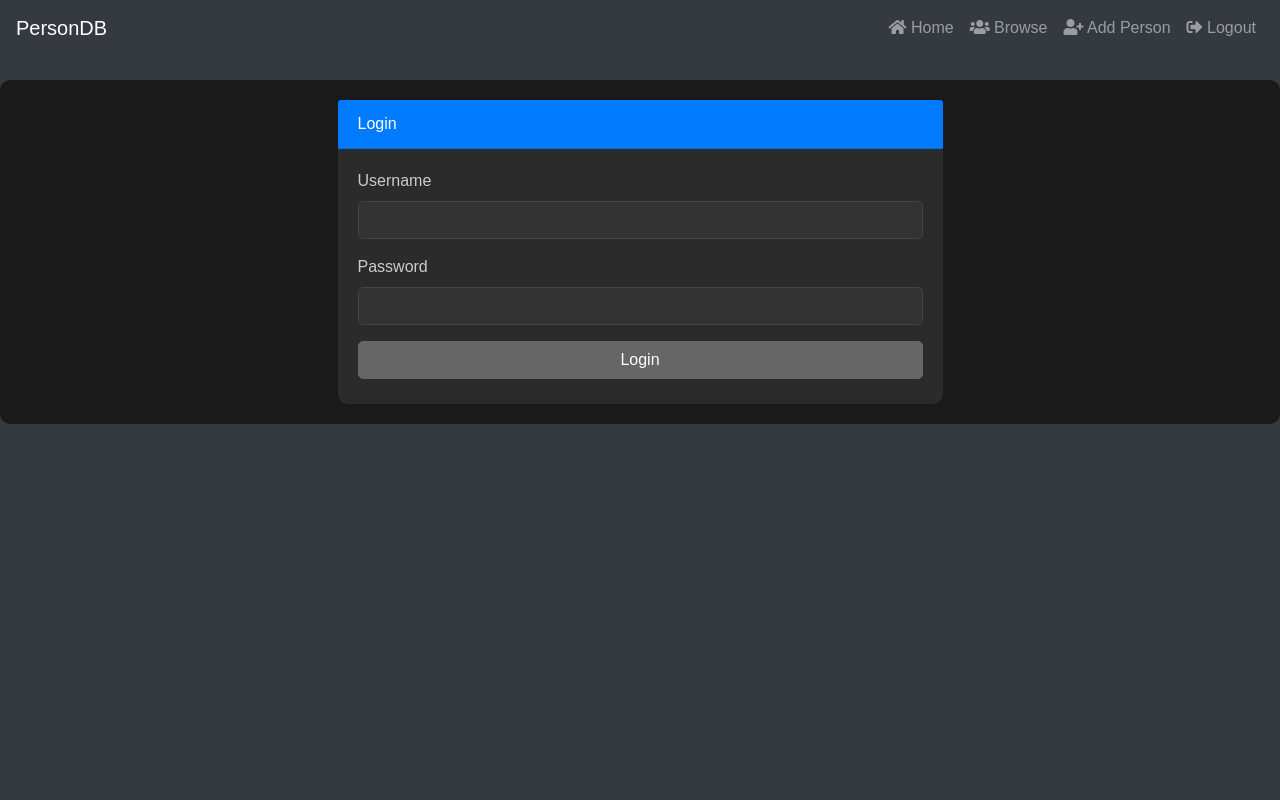
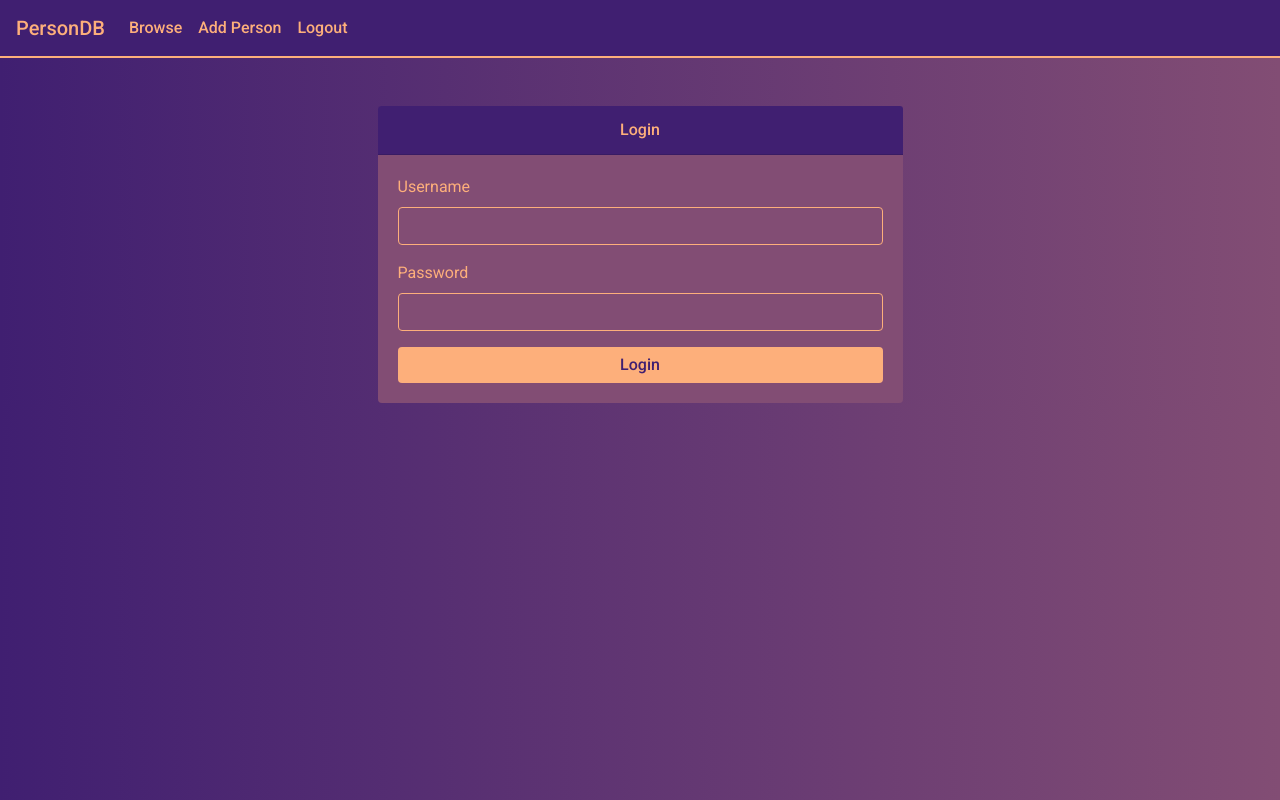
Before and after one commit to JeffreyConton/PersonalPersonDatabase, a Flask app: page /login in a window 1280 px wide. Run offline with Flask 3, Linux system fonts and the light colour scheme; some libraries are stand-ins or nearby versions.

Commit message:
polishing

```diff
--- a/app/routes.py
+++ b/app/routes.py
@@ -49,6 +49,7 @@ def home():
 
 from flask import jsonify
 
+
 @app.route('/browse')
 @login_required
 def browse():
@@ -72,6 +73,13 @@ def browse():
         return jsonify(response)
 
     return render_template('browse.html', people=people)
+
+
+@app.route('/profile/<int:id>')
+@login_required
+def profile(id):
+    person = Person.query.get_or_404(id)
+    return render_template('profile.html', person=person)
 
 
 @app.route('/add', methods=['GET', 'POST'])
--- a/app/static/css/styles.css
+++ b/app/static/css/styles.css
@@ -1,105 +1,92 @@
+/* General Styles */
 body {
-    background-color: #1a1a1a;
-    color: #eee;
-    font-family: Arial, sans-serif;
-    margin: 0;
-    padding: 0;
-    min-height: 100vh;
+    background: linear-gradient(to right, #401F71, #824D74);
+    color: #FDAF7B;
+    font-family: 'Roboto', sans-serif;
+}
+
+.container {
+    margin-top: 20px;
+}
+
+.card {
+    background-color: #824D74;
+    border: none;
+}
+
+.card-body {
+    color: #FDAF7B;
+}
+
+.card-header {
+    background-color: #401F71;  /* Dark background for card header */
+    color: #FDAF7B;  /* Ensure the text color matches the theme */
+    font-weight: 500;
 }
 
 .navbar {
-    margin-bottom: 20px;
-    background-color: #2b2b2b;
+    background-color: #401F71;
+    border-bottom: 2px solid #FDAF7B;
 }
 
-.card {
-    background-color: #2b2b2b;
-    color: #eee;
-    border: none;
-    border-radius: 10px;
-    display: flex;
-    flex-direction: column;
-    justify-content: space-between;
+.nav-link, .navbar-brand {
+    color: #FDAF7B !important;
+    font-weight: 500;
 }
 
-.card-body {
-    display: flex;
-    flex-direction: column;
+.nav-link:hover, .navbar-brand:hover {
+    color: #BE7B72 !important;
 }
 
-.card .btn {
-    margin-right: 5px;
-    margin-bottom: 5px;
+.btn-secondary, .btn-primary, .btn-danger {
+    background-color: #FDAF7B;
+    border: none;
+    color: #401F71;
+    font-weight: 500;
 }
 
-.form-group label {
-    color: #ccc;
+.btn-secondary:hover, .btn-primary:hover, .btn-danger:hover {
+    background-color: #BE7B72;
+    color: #401F71;
 }
 
 .form-control {
-    background-color: #333;
-    color: #eee;
-    border: 1px solid #444;
-    border-radius: 5px;
+    background-color: #824D74;
+    border: 1px solid #FDAF7B;
+    color: #FDAF7B;
+    font-family: 'Roboto', sans-serif;
 }
 
 .form-control:focus {
-    background-color: #444;
-    color: #fff;
-    border-color: #555;
+    background-color: #824D74;
+    border: 1px solid #FDAF7B;
+    color: #FDAF7B;
 }
 
-.btn-primary, .btn-secondary {
-    background-color: #666;
-    border-color: #666;
-    border-radius: 5px;
+.table {
+    color: #FDAF7B;
 }
 
-.btn-primary:hover, .btn-secondary:hover {
-    background-color: #555;
-    border-color: #555;
+.table th, .table td {
+    border-color: #BE7B72;
 }
 
-.btn-danger {
-    background-color: #dc3545;
-    border-color: #dc3545;
-    border-radius: 5px;
+.text-white a {
+    color: #FDAF7B;
 }
 
-.btn-danger:hover {
-    background-color: #c82333;
-    border-color: #bd2130;
+.text-white a:hover {
+    color: #BE7B72;
 }
 
-.container {
-    max-width: 1600px;
-    margin: 0 auto;
-    padding: 20px;
-    background-color: #1a1a1a;
-    border-radius: 10px;
+.text-info {
+    color: #FDAF7B !important;
 }
 
-h1, h2, h3, h4, h5, h6 {
-    color: #fff;
+.spinner-border {
+    color: #FDAF7B;
 }
 
-.btn-block {
-    display: block;
-    width: 100%;
+.mt-auto {
+    margin-top: auto;
 }
-
-#loading {
-    margin-top: 20px;
-}
-
-.pagination .page-item .page-link {
-    color: #666;
-    background-color: #2b2b2b;
-    border: 1px solid #333;
-    border-radius: 5px;
-}
-
-.pagination .page-item.active .page-link {
-    background-color: #666;
-    border-color: #666;
-}
--- a/app/templates/base.html
+++ b/app/templates/base.html
@@ -1,37 +1,44 @@
-<!DOCTYPE html>
+<!doctype html>
 <html lang="en">
 <head>
-    <meta charset="UTF-8">
-    <meta name="viewport" content="width=device-width, initial-scale=1.0">
+    <meta charset="utf-8">
+    <meta name="viewport" content="width=device-width, initial-scale=1, shrink-to-fit=no">
+    <link rel="stylesheet" href="https://stackpath.bootstrapcdn.com/bootstrap/4.5.2/css/bootstrap.min.css">
+    <link rel="stylesheet" href="{{ url_for('static', filename='css/styles.css') }}">
+    <link rel="stylesheet" href="https://cdnjs.cloudflare.com/ajax/libs/font-awesome/5.15.1/css/all.min.css">
+    <link href="https://fonts.googleapis.com/css2?family=Roboto:wght@400;500;700&display=swap" rel="stylesheet">
     <title>{% block title %}Personal Person Database{% endblock %}</title>
-    <link rel="stylesheet" href="https://stackpath.bootstrapcdn.com/bootstrap/4.5.2/css/bootstrap.min.css">
-    <link rel="stylesheet" href="https://cdnjs.cloudflare.com/ajax/libs/font-awesome/5.15.3/css/all.min.css">
-    <link rel="stylesheet" href="{{ url_for('static', filename='css/styles.css') }}">
 </head>
-<body class="bg-dark text-light">
-    <nav class="navbar navbar-expand-lg navbar-dark bg-dark">
+<body>
+    <nav class="navbar navbar-expand-lg navbar-dark">
         <a class="navbar-brand" href="{{ url_for('home') }}">PersonDB</a>
         <button class="navbar-toggler" type="button" data-toggle="collapse" data-target="#navbarNav" aria-controls="navbarNav" aria-expanded="false" aria-label="Toggle navigation">
             <span class="navbar-toggler-icon"></span>
         </button>
         <div class="collapse navbar-collapse" id="navbarNav">
-            <ul class="navbar-nav ml-auto">
+            <ul class="navbar-nav">
                 <li class="nav-item">
-                    <a class="nav-link" href="{{ url_for('home') }}"><i class="fas fa-home"></i> Home</a>
+                    <a class="nav-link" href="{{ url_for('browse') }}">Browse</a>
                 </li>
                 <li class="nav-item">
-                    <a class="nav-link" href="{{ url_for('browse') }}"><i class="fas fa-users"></i> Browse</a>
+                    <a class="nav-link" href="{{ url_for('add_or_edit') }}">Add Person</a>
                 </li>
                 <li class="nav-item">
-                    <a class="nav-link" href="{{ url_for('add_or_edit') }}"><i class="fas fa-user-plus"></i> Add Person</a>
-                </li>
-                <li class="nav-item">
-                    <a class="nav-link" href="{{ url_for('logout') }}"><i class="fas fa-sign-out-alt"></i> Logout</a>
+                    <a class="nav-link" href="{{ url_for('logout') }}">Logout</a>
                 </li>
             </ul>
         </div>
     </nav>
-    <div class="container mt-4">
+    <div class="container">
+        {% with messages = get_flashed_messages(with_categories=true) %}
+          {% if messages %}
+            <div class="alert alert-dismissible fade show" role="alert">
+              {% for category, message in messages %}
+                <div class="alert alert-{{ category }}">{{ message }}</div>
+              {% endfor %}
+            </div>
+          {% endif %}
+        {% endwith %}
         {% block content %}{% endblock %}
     </div>
     <script src="https://code.jquery.com/jquery-3.5.1.min.js"></script>
--- a/app/templates/browse.html
+++ b/app/templates/browse.html
@@ -7,9 +7,9 @@
 <div id="people-container" class="row">
     {% for person in people.items %}
     <div class="col-md-4 mb-4">
-        <div class="card bg-secondary text-white h-100">
+        <div class="card text-white h-100">
             <div class="card-body d-flex flex-column">
-                <h5 class="card-title">{{ person.full_name }}</h5>
+                <h5 class="card-title"><a href="{{ url_for('profile', id=person.id) }}" class="text-white">{{ person.full_name }}</a></h5>
                 <p class="card-text">
                     {{ person.email_address }}<br>
                     {{ person.phone_number }}
--- a/app/templates/login.html
+++ b/app/templates/login.html
@@ -3,10 +3,13 @@
 {% block title %}Login - Personal Person Database{% endblock %}
 
 {% block content %}
+<div class="container mt-5">
     <div class="row justify-content-center">
         <div class="col-md-6">
             <div class="card">
-            <div class="card-header bg-primary text-white">Login</div>
+                <div class="card-header text-center">
+                    Login
+                </div>
                 <div class="card-body">
                     <form method="post">
                         <div class="form-group">
@@ -23,4 +26,5 @@
             </div>
         </div>
     </div>
+</div>
 {% endblock %}
```
Also changed, not shown: app/templates/profile.html (added, +48 -0 lines). Lines whose indentation alone changed are shown as unchanged.
